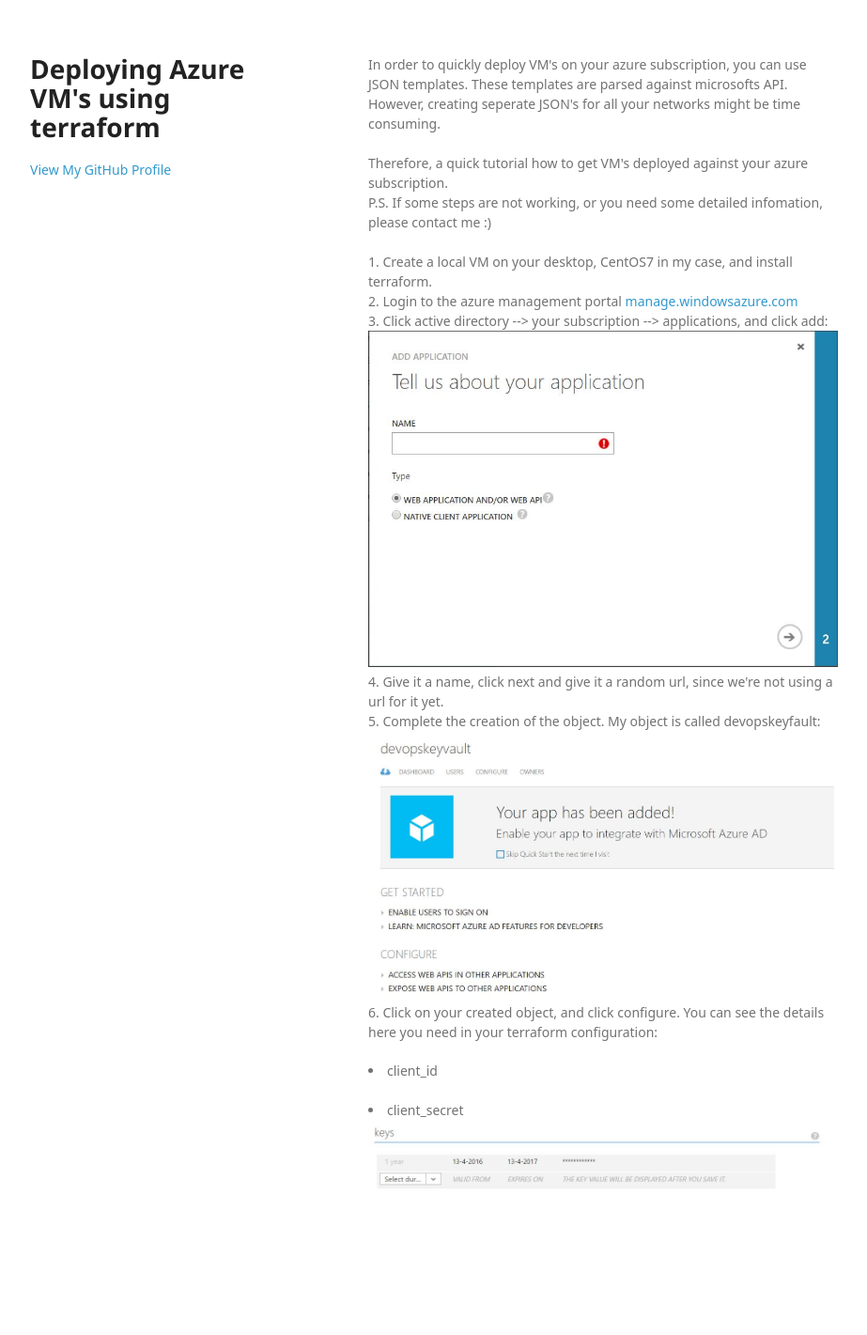
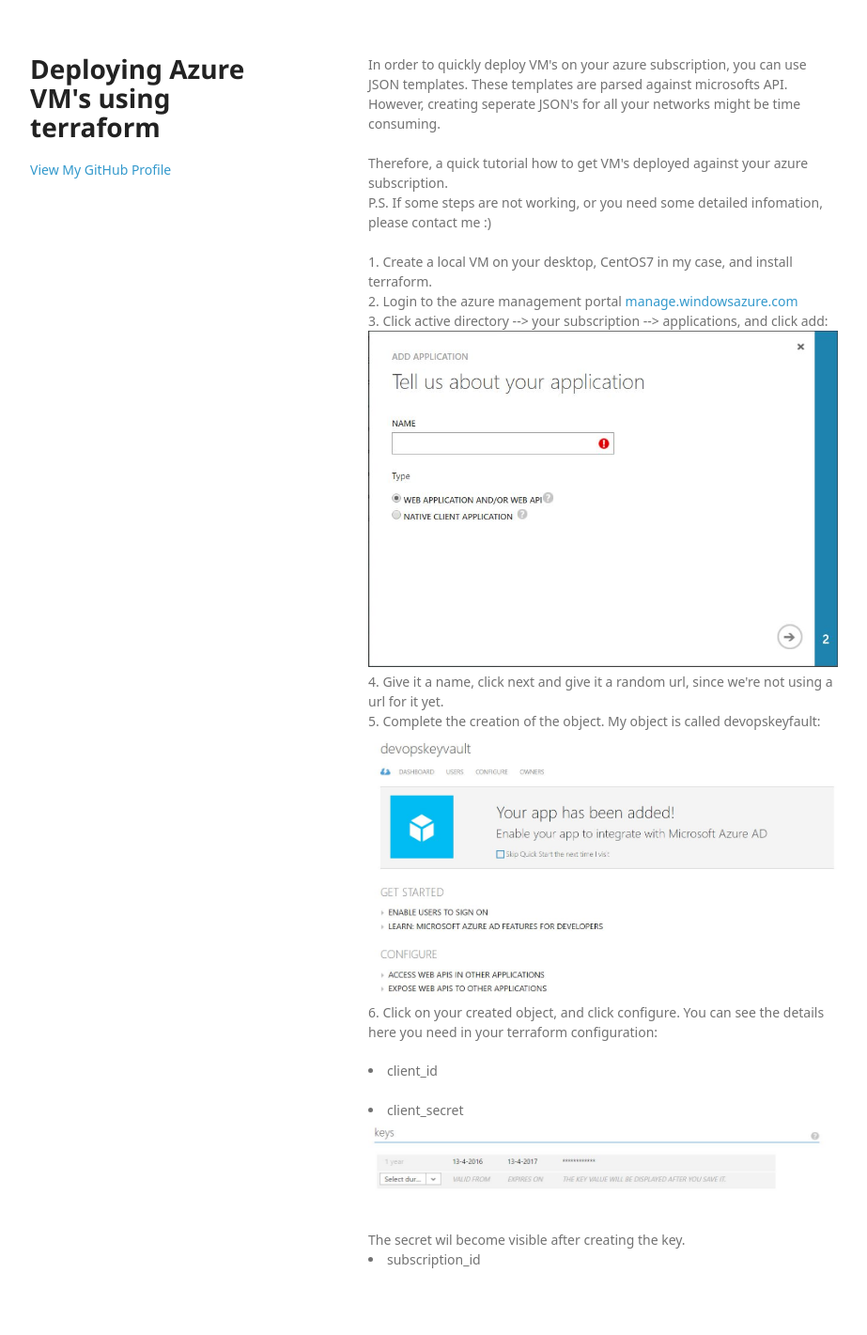
Before and after one commit to arjenwilly/arjenwilly.github.io, a Jekyll site: the page terraform.html, which Jekyll copies as it is, in a window 1280 px wide. Shown: the whole page at 94% size, without its empty margins (178-1101 px from the left). Built offline with Jekyll 4.4.1, drawn with Linux system fonts in a browser that asks for light colours; some web fonts are replaced; before the commit the page ends 1379 px from its top, so only the background shows below that.

Commit message:
Update terraform.html

```diff
--- a/terraform.html
+++ b/terraform.html
@@ -38,7 +38,9 @@
         5. Complete the creation of the object. My object is called devopskeyfault:<br><img src="images/application2.JPG" class="inline"/><br>
         6. Click on your created object, and click configure. You can see the details here you need in your terraform configuration: <br>
         <li>client_id</li><br>
-        <li>client_secret<img src="images/key.JPG" class="inline"/> </li><br>
+        <li>client_secret<img src="images/key.JPG" class="inline"/> </li> <br>
+        The secret wil become visible after creating the key.<br>
+        <li>subscription_id</li>
 
 
       </p>
```
